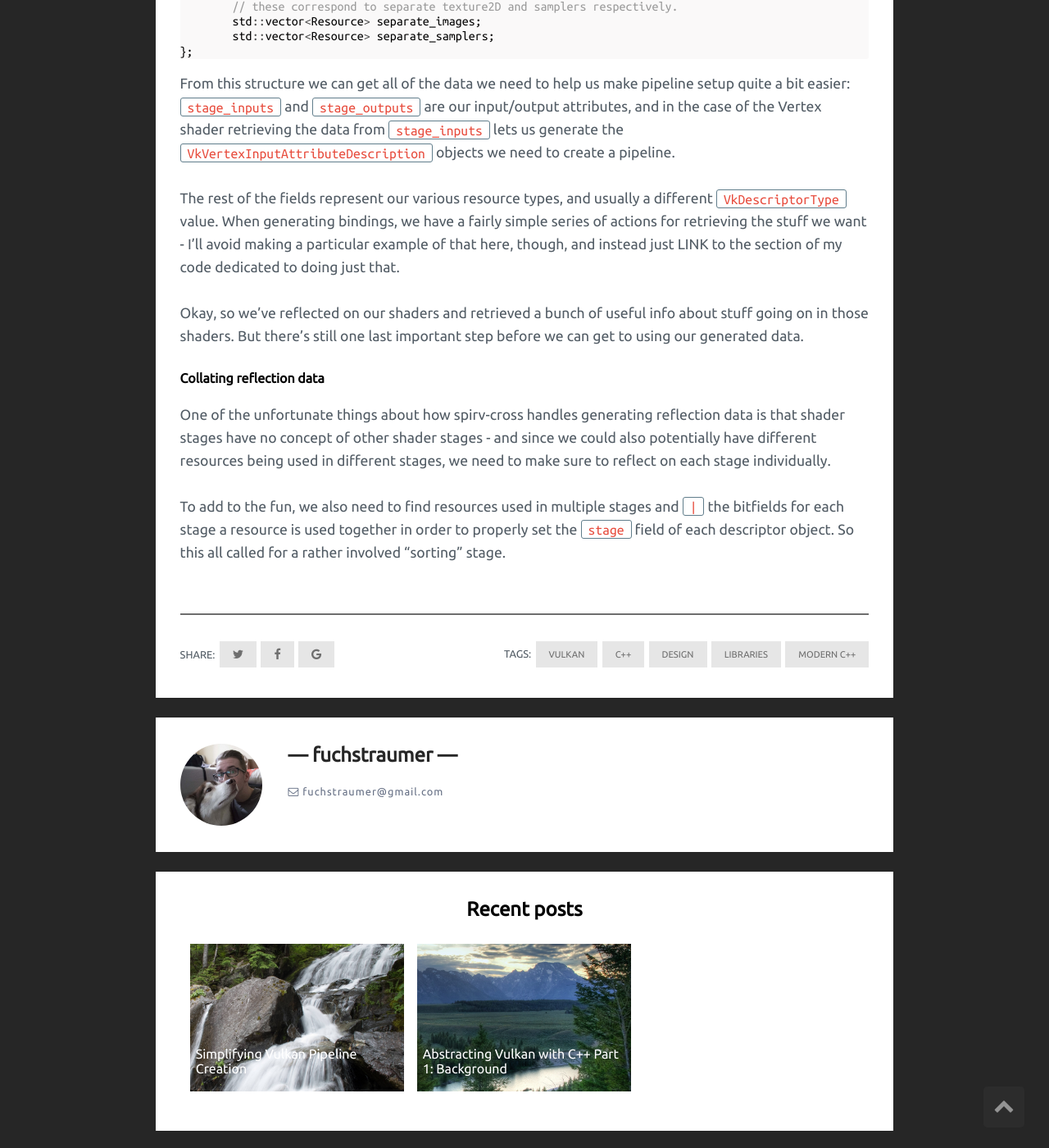
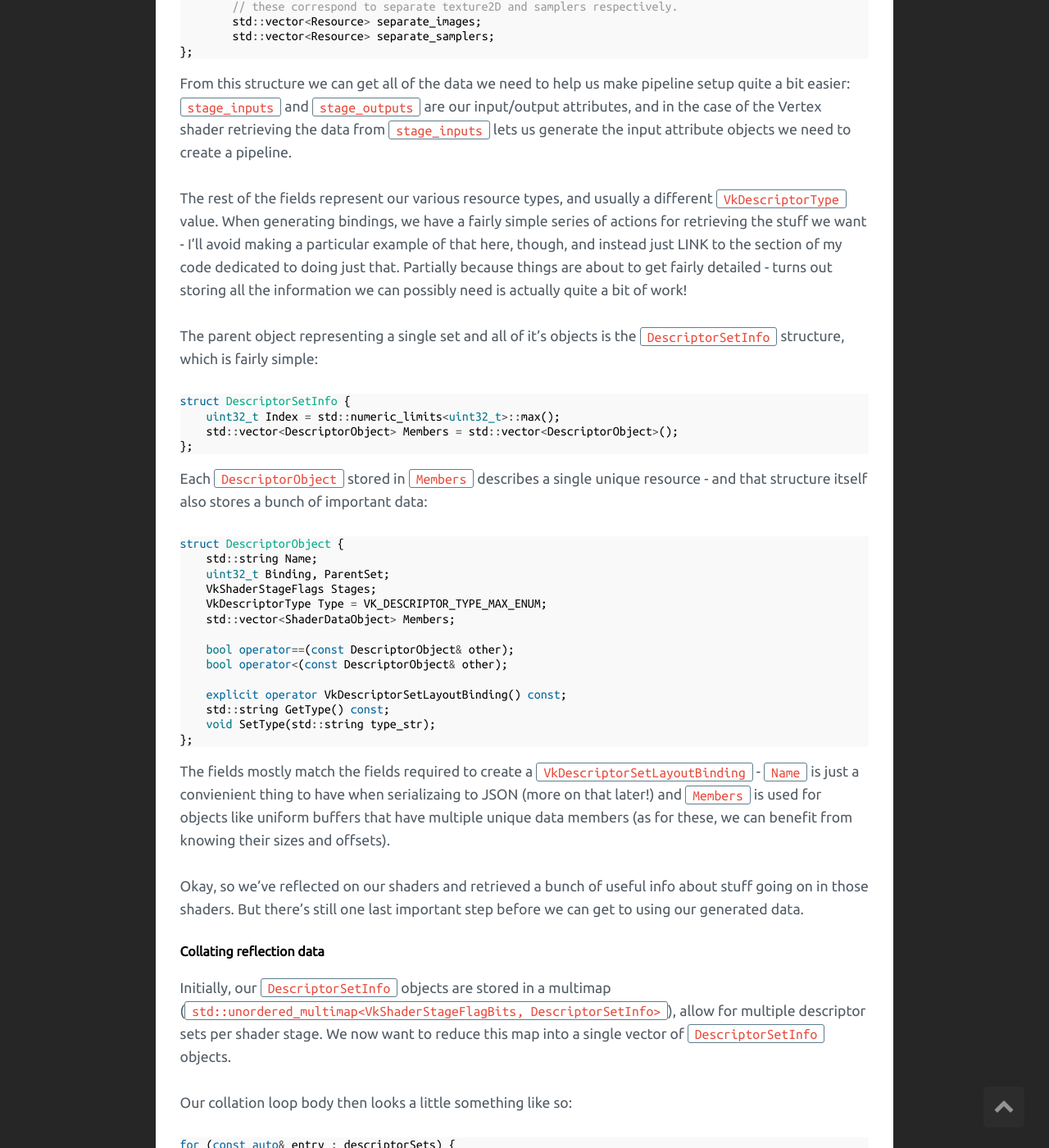
Before and after one commit to fuchstraumer/fuchstraumer.github.io, a Jekyll site: the page built from _posts/2018-3-27-Simplifying-Pipeline-Creation.md, in a window 1280 px wide and 1400 px high, scrolled down 3210 px. Shown: the whole window at 82% size. Built offline with Jekyll 4.4.1, drawn with Linux system fonts in a browser that asks for light colours; comment, search, counter and statistics services are not loaded; some of the changed text lies outside the part shown.

Commit message:
Stopping here for now cus I need to clean up the source code first

```diff
--- a/_posts/2018-3-27-Simplifying-Pipeline-Creation.md
+++ b/_posts/2018-3-27-Simplifying-Pipeline-Creation.md
@@ -118,23 +118,80 @@ struct ShaderResources {
 
 From this structure we can get all of the data we need to help us make pipeline setup quite a bit easier:
 `stage_inputs` and `stage_outputs` are our input/output attributes, and in the case of the Vertex shader
-retrieving the data from `stage_inputs` lets us generate the `VkVertexInputAttributeDescription` objects
-we need to create a pipeline.
+retrieving the data from `stage_inputs` lets us generate the input attribute objects we need to create a pipeline.
 
 The rest of the fields represent our various resource types, and usually a different `VkDescriptorType` value.
 When generating bindings, we have a fairly simple series of actions for retrieving the stuff we want - I'll
 avoid making a particular example of that here, though, and instead just LINK to the section of my code dedicated to
-doing just that.
+doing just that. Partially because things are about to get fairly detailed - turns out storing all the information
+we can possibly need is actually quite a bit of work!
+
+The parent object representing a single set and all of it's objects is the `DescriptorSetInfo` structure, which is fairly simple:
+{% highlight cpp %}
+struct DescriptorSetInfo {
+    uint32_t Index = std::numeric_limits<uint32_t>::max();
+    std::vector<DescriptorObject> Members = std::vector<DescriptorObject>();
+};
+{% endhighlight %}
+
+Each `DescriptorObject` stored in `Members` describes a single unique resource - and that structure itself also stores
+a bunch of important data:
+
+{% highlight cpp %}
+struct DescriptorObject {
+    std::string Name;
+    uint32_t Binding, ParentSet;
+    VkShaderStageFlags Stages;
+    VkDescriptorType Type = VK_DESCRIPTOR_TYPE_MAX_ENUM;
+    std::vector<ShaderDataObject> Members;
+
+    bool operator==(const DescriptorObject& other);
+    bool operator<(const DescriptorObject& other);
+
+    explicit operator VkDescriptorSetLayoutBinding() const;
+    std::string GetType() const;
+    void SetType(std::string type_str);
+};
+{% endhighlight %}
+
+The fields mostly match the fields required to create a `VkDescriptorSetLayoutBinding` - `Name` is just a convienient thing
+to have when serializaing to JSON (more on that later!) and `Members` is used for objects like uniform buffers that have
+multiple unique data members (as for these, we can benefit from knowing their sizes and offsets).
 
 Okay, so we've reflected on our shaders and retrieved a bunch of useful info about stuff going on in those shaders.
 But there's still one last important step before we can get to using our generated data.
 
 #### Collating reflection data
 
-One of the unfortunate things about how spirv-cross handles generating reflection data is that shader stages have no
-concept of other shader stages - and since we could also potentially have different resources being used in different
-stages, we need to make sure to reflect on each stage individually.
+Initially, our `DescriptorSetInfo` objects are stored in a multimap (`std::unordered_multimap<VkShaderStageFlagBits, DescriptorSetInfo>`),
+allow for multiple descriptor sets per shader stage. We now want to reduce this map into a single vector of `DescriptorSetInfo` objects.
 
-To add to the fun, we also need to find resources used in multiple stages and `|` the bitfields for each stage a resource
-is used together in order to properly set the `stage` field of each descriptor object. So this all called for a rather
-involved "sorting" stage.
+Our collation loop body then looks a little something like so:
+
+{% highlight cpp %}
+for (const auto& entry : descriptorSets) {
+    for (const auto& object : entry.second.Members) {
+        // Now iterating through each `DescriptorObject` stored in a
+        // single `DescriptorSetInfo` structure
+    }
+}
+{% endhighlight %}
+
+Completely standard and nothing shocking here, but here comes the first little "gotcha" I encountered working on this: sometimes we can
+have descriptor sets bound at bindings `0` and `2`, but have nothing at index `1`. And our goal is to get everything into a single linear
+vector, so this requires carefully checking our binding index to make sure we won't index outside of the container (and if we would, we
+need to resize appropriately to make room):
+
+{% highlight cpp %}
+const uint32_t& set_idx = obj.ParentSet;
+if (set_idx + 1 > sortedSets.size()) {
+    sortedSets.resize(set_idx + 1);
+}
+{% endhighlight %}
+
+Okay, that's taken care of. But the same issue can occur again with the `Members` vector in `DescriptorSetInfo` - besides having a gap
+in descriptor *set* bindings, we can also potentially have a gap in the *object* bindings too. So we get to perform the same check again:
+
+{% highlight cpp %}
+const uint32_t& binding_idx = obj.Binding;
+{% endhighlight %}
```
